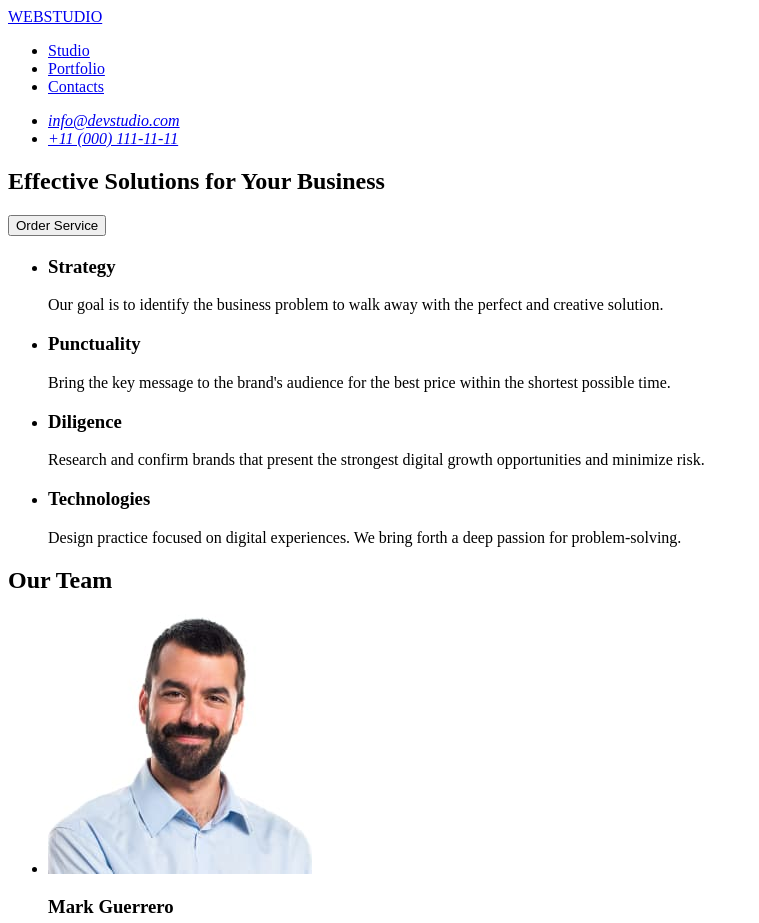
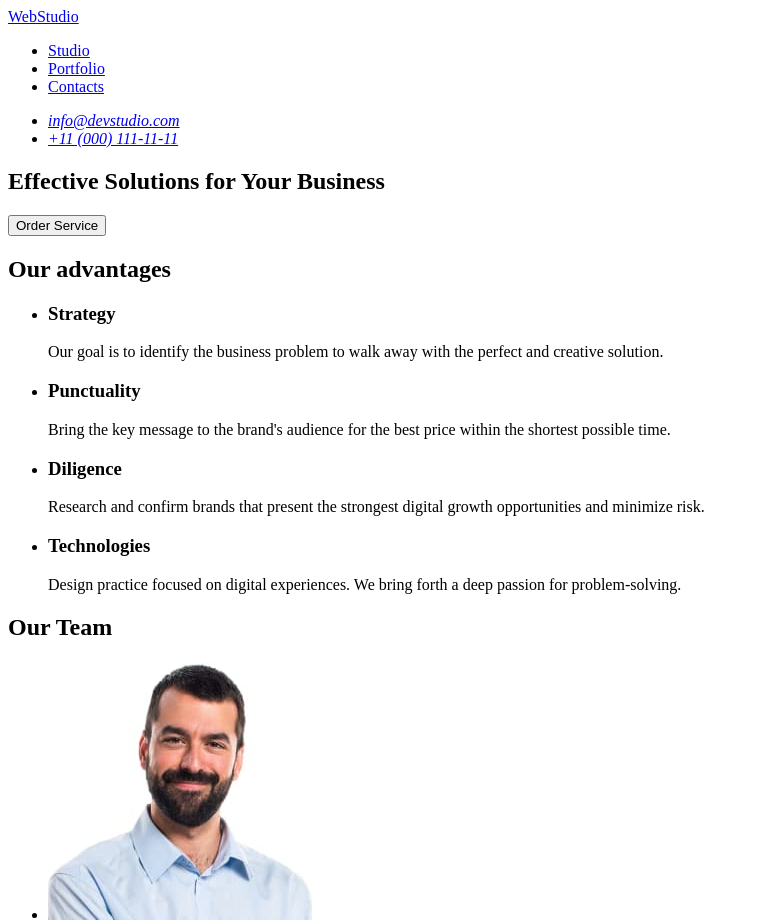
Before and after one commit to RostyslavShevchenko/goit-markup-hw-01, a plain HTML site: page index.html in a window 1280 px wide. Shown: the top 923 px of the page, without its empty margins (0-759 px from the left). Drawn offline with Linux system fonts and the light colour scheme.

Commit message:
Update index.html

```diff
--- a/index.html
+++ b/index.html
@@ -8,7 +8,7 @@
   <body>
     <header class="header">
       <nav class="navigation">
-        <a class="logo" href="#">WEBSTUDIO</a>
+        <a class="logo" href="index.html">WebStudio</a>
         <ul class="menu">
           <li><a href="#">Studio</a></li>
           <li><a href="#">Portfolio</a></li>
@@ -30,7 +30,7 @@
       </section>
 
       <section class="advantages">
-        <h2 class="advantages-title"></h2>
+        <h2 class="advantages-title">Our advantages</h2>
         <ul>
           <li>
             <h3 class="advantages-subtitle">Strategy</h3>
@@ -107,7 +107,7 @@
     </main>
 
     <footer class="footer">
-      <a class="logo" href="#">WEBSTUDIO</a>
+      <a class="logo" href="/index.html">WebStudio</a>
       <p class="footer-text">
         Increase the flow of customers and sales for your business with digital
         marketing & growth solutions.
```
